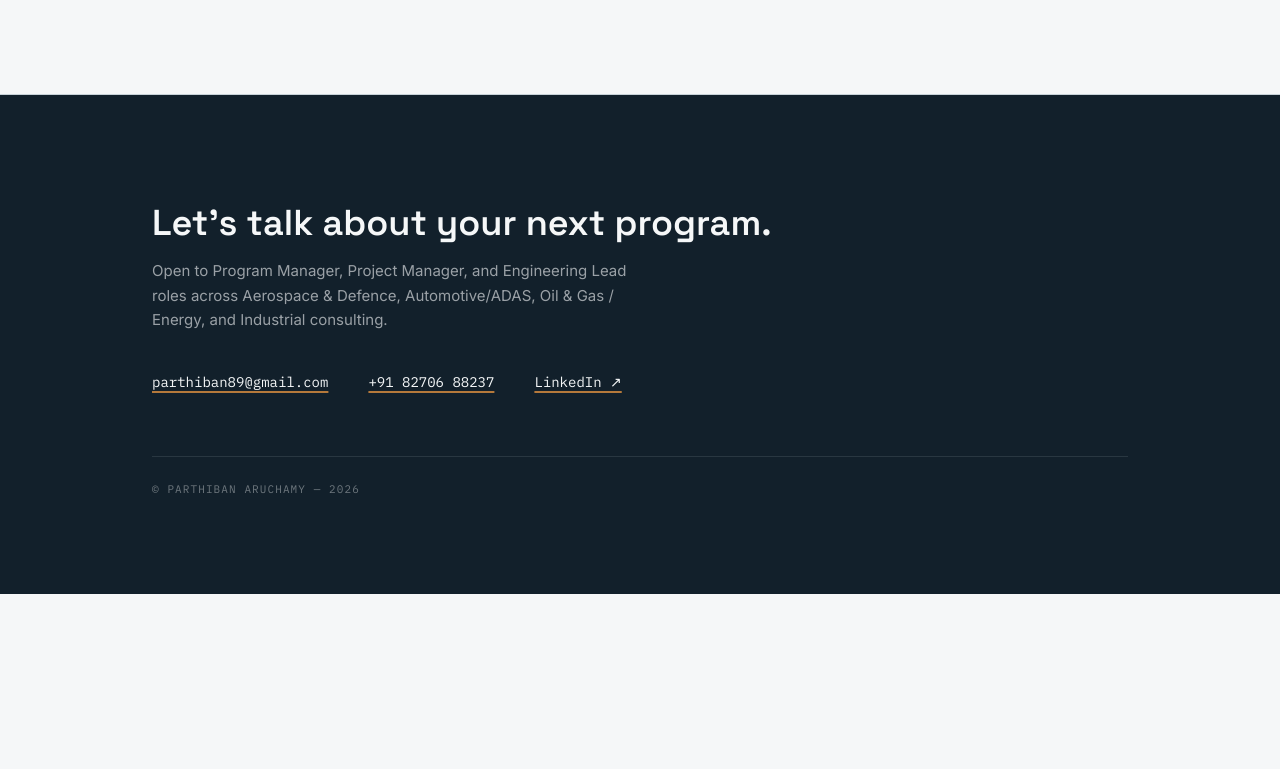
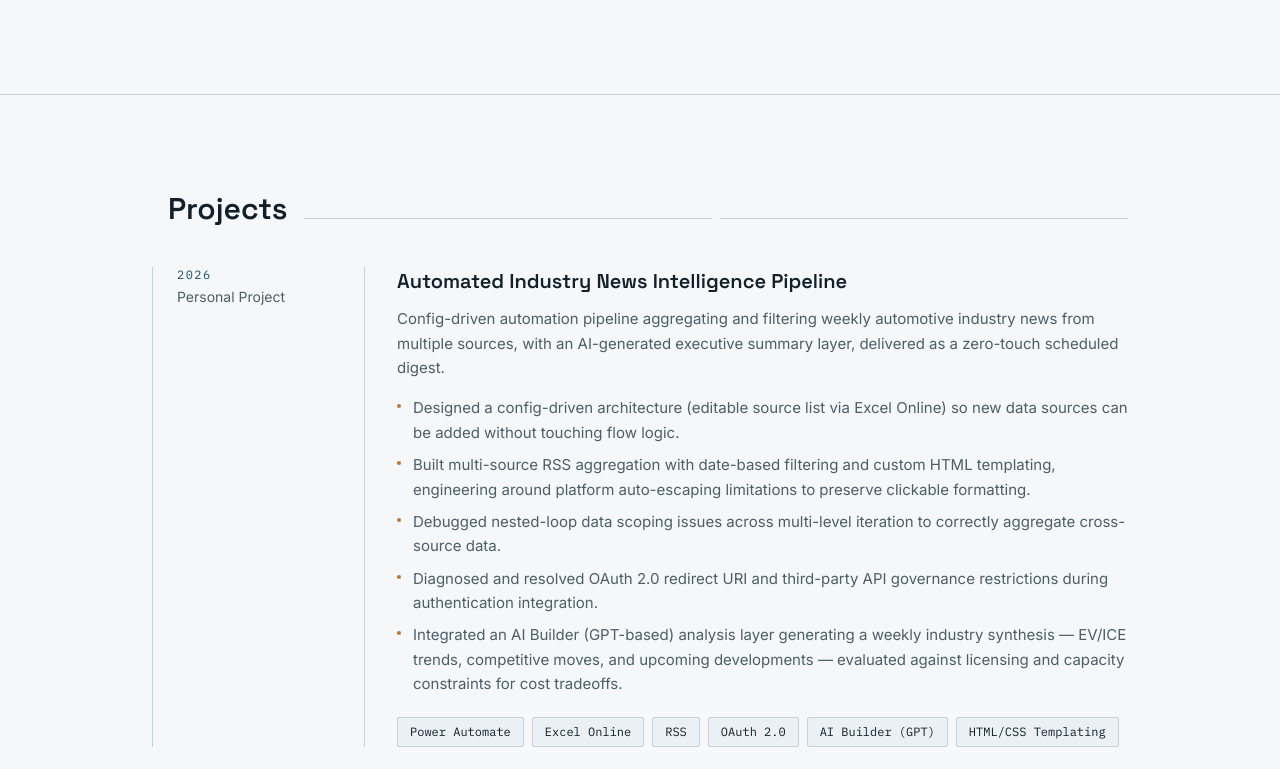
Before and after one commit to Parthiban-Aruchamy/Parthiban-Aruchamy-portfolio, a Next.js app: page / in a window 1280 px wide. Shown: the part 2771-3540 px from the top of the page. Before the commit the page ends 3365 px from the top, so only its background shows below. Built offline with nearby package versions, Linux system fonts and the light colour scheme.

Commit message:
Add Projects component to Home page

```diff
--- a/app/page.tsx
+++ b/app/page.tsx
@@ -1,6 +1,7 @@
 import Nav from "@/components/Nav";
 import Hero from "@/components/Hero";
 import Experience from "@/components/Experience";
+import Projects from "@/components/Projects";
 import Contact from "@/components/Contact";
 
 export default function Home() {
@@ -9,6 +10,7 @@ export default function Home() {
       <Nav />
       <Hero />
       <Experience />
+      <Projects />
       <Contact />
     </main>
   );
```
